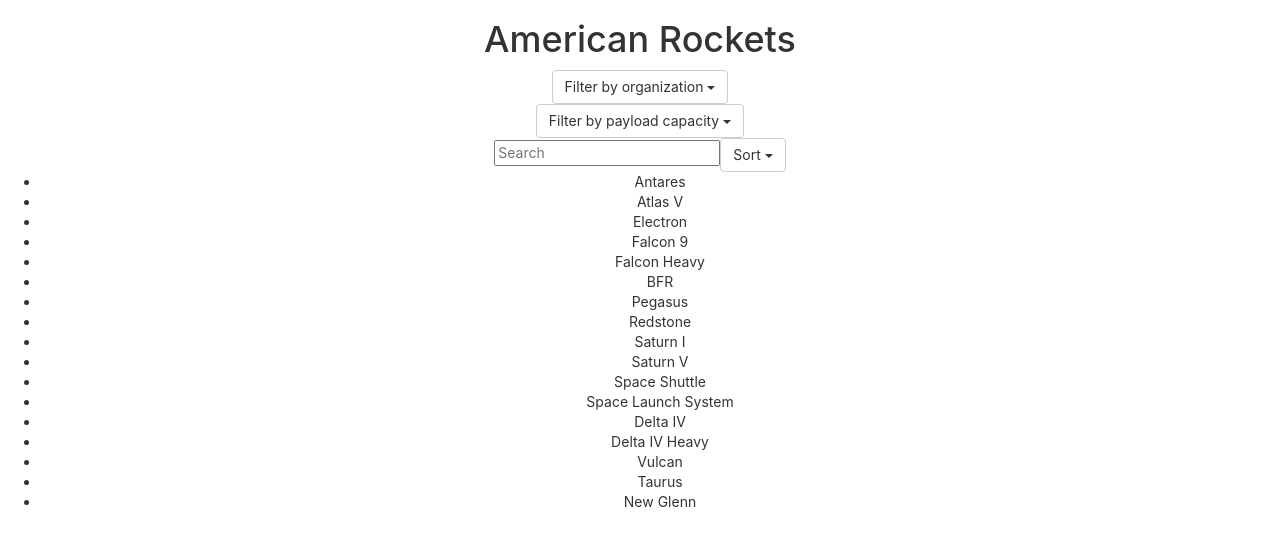
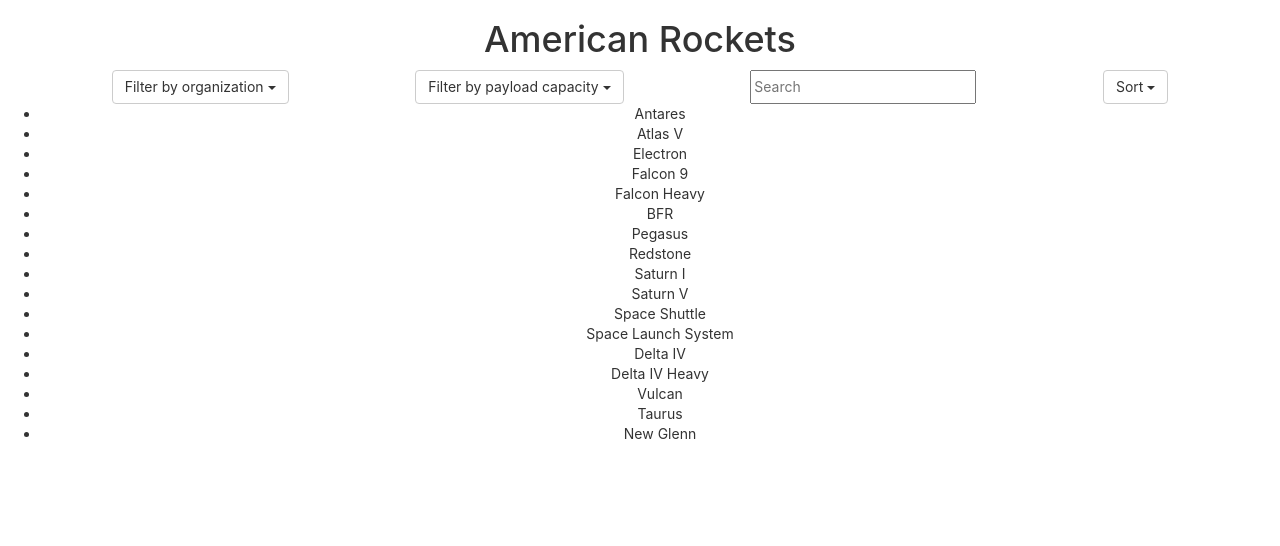
Before and after one commit to jleiken/filtering-rockets, a React (Create React App) app: page / in a window 1280 px wide. Shown: the top 546 px of the page. Built offline with nearby package versions, Linux system fonts and the light colour scheme.

Commit message:
Refactored filters, still canceling each other

```diff
--- a/src/App.js
+++ b/src/App.js
@@ -1,7 +1,8 @@
 import React, { Component } from 'react';
 import './App.css';
-import SortedList from './SortedList';
+import Sorter from './Sorter';
 import Filter from './Filter';
+import Grid from './Grid';
 
 const rockets = [
 	{name: "Antares", org: "Orbital ATK", capacity: 5000, img: ""},
@@ -32,7 +33,7 @@
 		};
 	}
 
-	onFiltered = (list) => {
+	onChanged = (list) => {
 		this.setState({filtered_rockets: list});
 	}
 
@@ -43,16 +44,20 @@
 			{eventKey: "SpaceX", display: "SpaceX"},
 		];
 		const capacity_menu = [
-			{eventyKey: "500", display: "< 500 kg"},
+			{eventKey: "500", display: "< 500 kg"},
 			{eventKey: "10000", display: "< 10000 kg"},
 			{eventKey: "50000", display: "< 50000 kg"}
 		];
 		return (
 			<div className="App">
 				<h1>American Rockets</h1>
-				<Filter rockets={rockets} onFiltered={this.onFiltered} items={org_menu} title={"Filter by organization"}/>
-				<Filter rockets={rockets} onFiltered={this.onFiltered} items={capacity_menu} title={"Filter by payload capacity"}/>
-				<SortedList items={this.state.filtered_rockets} />
+				<div className="row">
+					<Filter rockets={rockets} onChanged={this.onChanged} items={org_menu} title={"Filter by organization"}/>
+					<Filter rockets={rockets} onChanged={this.onChanged} items={capacity_menu} title={"Filter by payload capacity"}/>
+					<Filter rockets={rockets} onChanged={this.onChanged} />
+					<Sorter items={this.state.filtered_rockets} onChanged={this.onChanged} />
+				</div>
+				<Grid items={this.state.filtered_rockets} />
 			</div>
 		);
 	}
--- a/src/Filter.jsx
+++ b/src/Filter.jsx
@@ -8,15 +8,21 @@
 	onFilter = (event) => {
 		const rockets = this.props.rockets;
 		if (event === "All") {
-			this.props.onFiltered(rockets.filter(
+			this.props.onChanged(rockets.filter(
 				(e) => e.display = true));
 		} else if (parseInt(event)) {
-			this.props.onFiltered(rockets.filter(
-				(e) => e.display = e.capacity > parseInt(event)));
+			this.props.onChanged(rockets.filter(
+				(e) => e.display = e.capacity < parseInt(event)));
 		} else {
-			this.props.onFiltered(rockets.filter(
+			this.props.onChanged(rockets.filter(
 				(e) => e.display = e.org === event));
 		}
+	}
+
+	onSearch = (event) => {
+		let input = event.target.value.trim().toLowerCase();
+		this.props.onChanged(this.props.rockets.filter(
+			(e) => e.name.toLowerCase().search(input) !== -1));
 	}
 
 	createDropdownItems = () => {
@@ -31,6 +37,7 @@
 	}
 
 	render(){
+		if (this.props.items) {
 			return (
 				<div className = "filter-list">
 					<DropdownButton id="typeDropdown" title={this.props.title}>
@@ -38,6 +45,11 @@
 					</DropdownButton>
 				</div>
 			);
+		} else {
+			return (
+				<input type="text" placeholder="Search" onChange={this.onSearch} />
+			);
+		}
 	}
 }
 
--- a/src/SortedList.jsx
+++ b/src/Sorter.jsx
@@ -1,27 +1,7 @@
 import React, { Component } from 'react';
 import { DropdownButton, MenuItem } from 'react-bootstrap';
-import Grid from './Grid';
 
-class FilteredList extends Component {
-	constructor(props) {
-		super(props);
-
-		// The state is just a list of key/value pairs (like a hashmap)
-		this.state = {
-			search: "",
-			type: "All"
-		};
-	}
-
-	// Sets the state whenever the user types on the search bar
-	onSearch = (event) => {
-		this.setState({search: event.target.value.trim().toLowerCase()});
-	}
-
-	// Changes filterItem to take into account the "type" state variable when filtering
-	filterItem = (item) => {
-		return item.name.toLowerCase().search(this.state.search) !== -1;
-	}
+class Sorter extends Component {
 
 	onSort = (event) => {
 		if (event === "Alphabetical") {
@@ -31,24 +11,20 @@
 		} else if (event === "Payload capacity") {
 			this.props.items.sort((a, b) => a.capacity - b.capacity);
 		}
-		this.forceUpdate();
+		this.props.onChanged(this.props.items);
 	}
 
 	render(){
 		return (
-			<div className = "filter-list">
-				<input type = "text" placeholder = "Search" onChange = {this.onSearch} />
-
+			<div className="filter-list">
 				<DropdownButton id="typeDropdown" title={"Sort"}>
 					<MenuItem eventKey="Alphabetical" onSelect={this.onSort}>Alphabetical</MenuItem>
 					<MenuItem eventKey="Reverse alphabetical" onSelect={this.onSort}>Reverse alphabetical</MenuItem>
 					<MenuItem eventKey="Payload capacity" onSelect={this.onSort}>Payload capacity</MenuItem>
 				</DropdownButton>
-
-				<Grid items={this.props.items.filter(this.filterItem)} />
 			</div>
 		);
 	}
 }
 
-export default FilteredList;
+export default Sorter;
--- a/src/index.css
+++ b/src/index.css
@@ -12,3 +12,8 @@
 	font-family: source-code-pro, Menlo, Monaco, Consolas, "Courier New",
 		monospace;
 }
+
+.row {
+	display: flex;
+	justify-content: space-between;
+}
```
Lines whose indentation alone changed are shown as unchanged.
